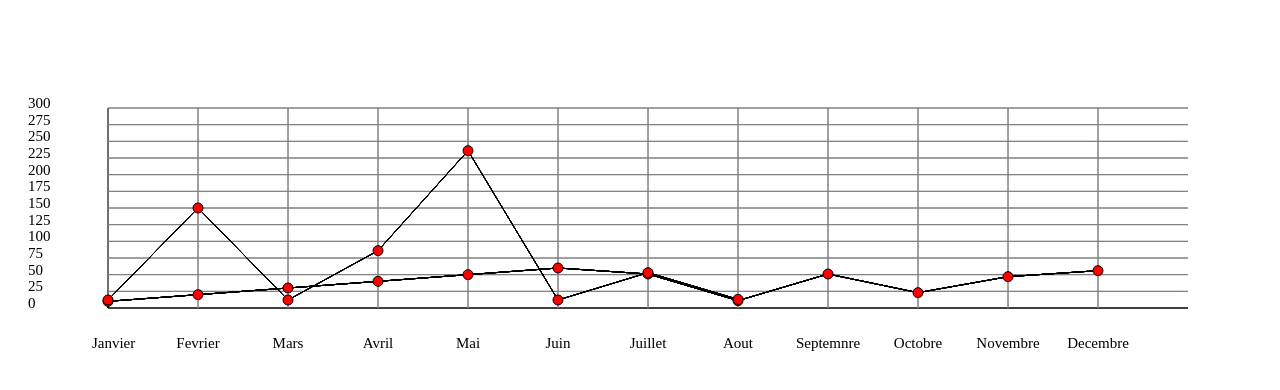
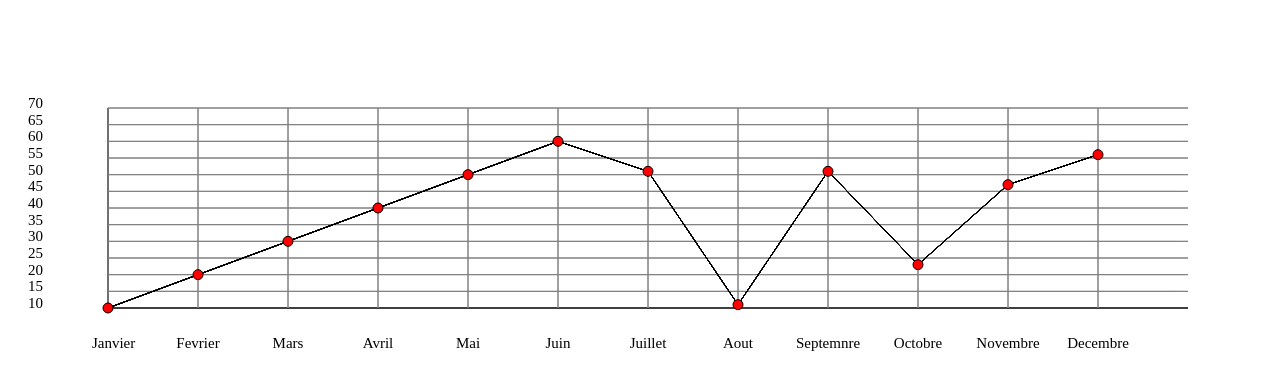
Before and after one commit to WildCodeSchool-CDA-LYON-02-2024/wcs-chart-lib, a React (Vite) app: page / in a window 1280 px wide. Shown: the top 390 px of the page. Built offline with nearby package versions, Linux system fonts and the light colour scheme.

Commit message:
i chose the first array = reference data, i can use it on point and line

```diff
--- a/src/App.jsx
+++ b/src/App.jsx
@@ -35,10 +35,7 @@ function App() {
           'Novembre',
           'Decembre',
         ],
-        values: [
-          [10, 20, 30, 40, 50, 60, 51, 11, 51, 23, 47, 56],
-          [12, 150, 12, 86, 236, 12, 53, 13],
-        ],
+        values: [[10, 20, 30, 40, 50, 60, 51, 11, 51, 23, 47, 56]],
       },
     },
   ];
```
